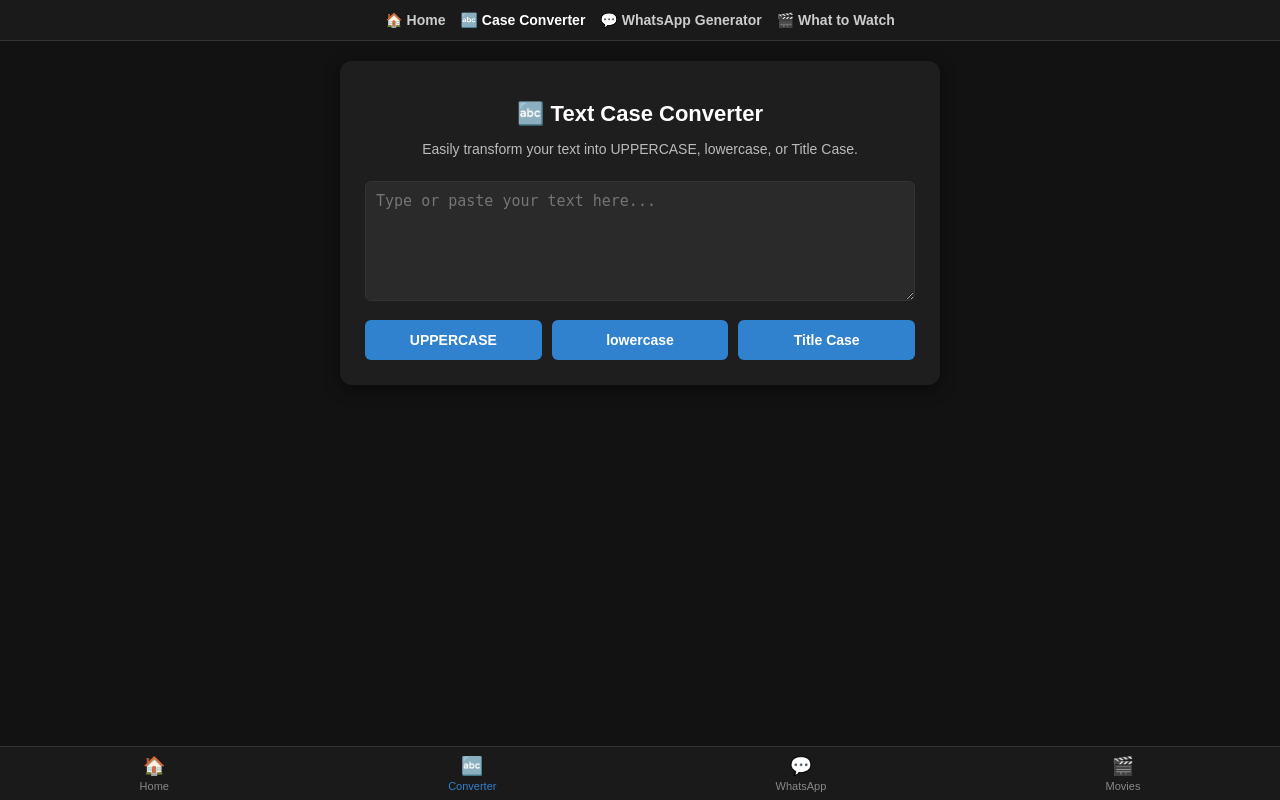
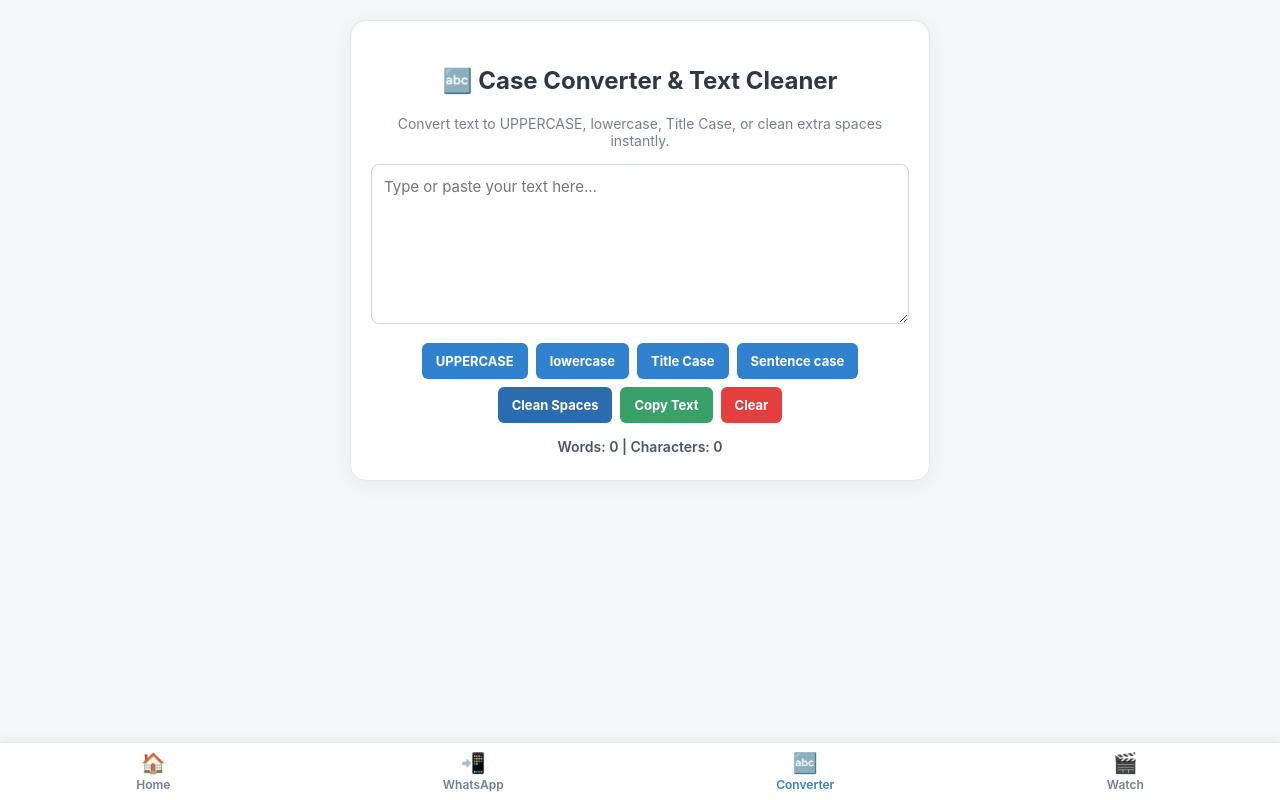
Before and after one commit to A-SODIQY/text-toolkit, a Flask app: template templates/case_converter.html in a window 1280 px wide. Run offline with Flask 3, Linux system fonts and the light colour scheme; the template is opened without the code that fills it, so the values that code supplies are empty.

Commit message:
Restore case converter route and html template

```diff
--- a/app.py
+++ b/app.py
@@ -35,6 +35,10 @@ def index():
 def whatsapp():
     return render_template('whatsapp.html')
 
+@app.route('/case-converter')
+def case_converter():
+    return render_template('case_converter.html')
+
 @app.route('/what-to-watch', methods=['GET', 'POST'])
 def what_to_watch():
     selected_genre = 'random'
@@ -43,7 +47,6 @@ def what_to_watch():
     if request.method == 'POST':
         selected_genre = request.form.get('genre', 'random')
 
-    # Surprise Me / Random Genre Handling
     if selected_genre == 'random' or selected_genre not in GENRE_MAP:
         chosen_key = random.choice(list(GENRE_MAP.keys()))
         config = GENRE_MAP[chosen_key]
@@ -70,7 +73,6 @@ def what_to_watch():
                 vote_average = round(item.get('vote_average', 0), 1)
                 release_date = item.get('release_date') or item.get('first_air_date') or 'N/A'
 
-                # Fetch Trailer URL
                 item_id = item.get('id')
                 trailer_url = None
                 try:
--- a/templates/case_converter.html
+++ b/templates/case_converter.html
@@ -3,159 +3,141 @@
 <head>
     <meta charset="UTF-8">
     <meta name="viewport" content="width=device-width, initial-scale=1.0">
-    <title>Case Converter - Quick Text Toolkit</title>
+    <title>Case Converter & Text Cleaner</title>
     <style>
-        * { box-sizing: border-box; }
-        body {
-            font-family: Arial, sans-serif;
-            background: #121212;
-            color: #ffffff;
-            margin: 0;
-            padding: 0 0 70px 0;
-            text-align: center;
-        }
+        * { box-sizing: border-box; font-family: -apple-system, BlinkMacSystemFont, "Segoe UI", Roboto, Helvetica, Arial, sans-serif; }
+        body { background-color: #f4f6f8; color: #2d3748; margin: 0; padding: 20px 15px 80px 15px; display: flex; flex-direction: column; align-items: center; }
+        .wrapper { width: 100%; max-width: 580px; display: flex; flex-direction: column; gap: 20px; }
+        .card { background: #ffffff; border-radius: 16px; padding: 25px 20px; box-shadow: 0 4px 20px rgba(0,0,0,0.05); border: 1px solid #e2e8f0; text-align: center; }
 
-        .navbar {
-            display: flex;
-            justify-content: center;
-            align-items: center;
-            gap: 15px;
-            background: #1a1a1a;
-            padding: 12px 10px;
-            border-bottom: 1px solid #333;
-            position: sticky;
-            top: 0;
-            z-index: 100;
-        }
-        .navbar a { color: #cccccc; text-decoration: none; font-size: 14px; font-weight: bold; }
-        .navbar a:hover, .navbar a.active { color: #ffffff; }
+        textarea { width: 100%; height: 160px; padding: 12px; border: 1px solid #cbd5e0; border-radius: 8px; font-size: 15px; margin-bottom: 15px; resize: vertical; }
 
-        .container {
-            max-width: 600px;
-            margin: 20px auto;
-            background: #1e1e1e;
-            padding: 25px;
-            border-radius: 12px;
-            box-shadow: 0 4px 15px rgba(0,0,0,0.5);
-        }
-        h1 { color: #ffffff; margin-bottom: 5px; font-size: 22px; }
-        p { color: #bbb; font-size: 14px; }
+        .btn-group { display: flex; flex-wrap: wrap; gap: 8px; justify-content: center; margin-bottom: 15px; }
+        .btn { background: #3182ce; color: white; border: none; padding: 10px 14px; border-radius: 6px; font-weight: bold; cursor: pointer; font-size: 13px; }
+        .btn-clear { background: #e53e3e; }
 
-        textarea {
-            width: 100%;
-            height: 120px;
-            background: #2a2a2a;
-            color: #ffffff;
-            border: 1px solid #333;
-            border-radius: 6px;
-            padding: 10px;
-            font-size: 15px;
-            margin-top: 10px;
-            resize: vertical;
-        }
+        .stats-box { font-size: 14px; color: #4a5568; font-weight: 600; margin-top: 10px; }
 
-        .btn-group {
-            display: flex;
-            gap: 10px;
-            margin-top: 15px;
-        }
-
-        button {
-            flex: 1;
-            padding: 12px;
-            border-radius: 6px;
-            font-size: 14px;
-            font-weight: bold;
-            cursor: pointer;
-            border: none;
-            background: #3182ce;
-            color: white;
-        }
-        button:hover { background: #2b6cb0; }
-
-        .result-box {
-            margin-top: 20px;
-            background: #2a2a2a;
-            padding: 15px;
-            border-radius: 8px;
-            text-align: left;
-            border-left: 5px solid #3182ce;
-        }
-
+        /* Bottom Navigation Bar */
         .bottom-nav {
             position: fixed;
             bottom: 0;
             left: 0;
             width: 100%;
-            background: #1a1a1a;
-            border-top: 1px solid #333;
+            background: #ffffff;
+            border-top: 1px solid #e2e8f0;
             display: flex;
             justify-content: space-around;
             padding: 8px 0;
+            box-shadow: 0 -2px 10px rgba(0,0,0,0.05);
             z-index: 1000;
         }
         .bottom-nav a {
-            color: #888888;
-            text-decoration: none;
-            font-size: 11px;
             display: flex;
             flex-direction: column;
             align-items: center;
-            gap: 3px;
+            text-decoration: none;
+            color: #718096;
+            font-size: 12px;
+            font-weight: 600;
         }
-        .bottom-nav a.active { color: #3182ce; }
-        .bottom-nav .icon { font-size: 18px; }
+        .bottom-nav a.active {
+            color: #3182ce;
+        }
+        .bottom-nav .icon {
+            font-size: 20px;
+            margin-bottom: 2px;
+        }
     </style>
 </head>
 <body>
 
-    <nav class="navbar">
-        <a href="/">🏠 Home</a>
-        <a href="/case-converter" class="active">🔤 Case Converter</a>
-        <a href="/whatsapp">💬 WhatsApp Generator</a>
-        <a href="/what-to-watch">🎬 What to Watch</a>
-    </nav>
+    <div class="wrapper">
+        <div class="card">
+            <h2>🔤 Case Converter & Text Cleaner</h2>
+            <p style="font-size: 14px; color: #718096; margin-bottom: 15px;">Convert text to UPPERCASE, lowercase, Title Case, or clean extra spaces instantly.</p>
 
-    <div class="container">
-        <h1>🔤 Text Case Converter</h1>
-        <p>Easily transform your text into UPPERCASE, lowercase, or Title Case.</p>
-
-        <form method="POST" action="/case-converter">
-            <textarea name="text" placeholder="Type or paste your text here..." required>{{ original_text or '' }}</textarea>
+            <textarea id="text-input" placeholder="Type or paste your text here..." oninput="updateStats()"></textarea>
 
             <div class="btn-group">
-                <button type="submit" name="type" value="uppercase">UPPERCASE</button>
-                <button type="submit" name="type" value="lowercase">lowercase</button>
-                <button type="submit" name="type" value="titlecase">Title Case</button>
+                <button onclick="toUpper()" class="btn">UPPERCASE</button>
+                <button onclick="toLower()" class="btn">lowercase</button>
+                <button onclick="toTitle()" class="btn">Title Case</button>
+
+                <button onclick="toSentence()" class="btn">Sentence case</button>
+                <button onclick="cleanSpaces()" class="btn" style="background: #2b6cb0;">Clean Spaces</button>
+                <button onclick="copyText()" class="btn" style="background: #38a169;">Copy Text</button>
+                <button onclick="clearText()" class="btn btn-clear">Clear</button>
             </div>
-        </form>
 
-        {% if converted_text %}
-        <div class="result-box">
-            <strong>Converted Result:</strong>
-            <p style="margin-top: 8px; font-size: 16px; color: #fff;">{{ converted_text }}</p>
+            <div class="stats-box">
+                Words: <span id="word-count">0</span> | Characters: <span id="char-count">0</span>
+            </div>
         </div>
-        {% endif %}
     </div>
 
+    <!-- Bottom Navigation Bar -->
     <nav class="bottom-nav">
         <a href="/">
             <span class="icon">🏠</span>
             <span>Home</span>
         </a>
+        <a href="/whatsapp">
+            <span class="icon">📲</span>
+            <span>WhatsApp</span>
+        </a>
         <a href="/case-converter" class="active">
             <span class="icon">🔤</span>
             <span>Converter</span>
         </a>
-        <a href="/whatsapp">
-            <span class="icon">💬</span>
-            <span>WhatsApp</span>
-        </a>
         <a href="/what-to-watch">
             <span class="icon">🎬</span>
-            <span>Movies</span>
+            <span>Watch</span>
         </a>
     </nav>
 
+    <script>
+        const textarea = document.getElementById('text-input');
+
+        function updateStats() {
+            let val = textarea.value;
+            document.getElementById('char-count').innerText = val.length;
+            let words = val.trim().split(/\s+/).filter(w => w.length > 0);
+            document.getElementById('word-count').innerText = words.length;
+        }
+
+        function toUpper() { textarea.value = textarea.value.toUpperCase(); updateStats(); }
+        function toLower() { textarea.value = textarea.value.toLowerCase(); updateStats(); }
+
+        function toTitle() {
+            textarea.value = textarea.value.toLowerCase().replace(/(?:^|\s)\w/g, function(match) {
+                return match.toUpperCase();
+            });
+            updateStats();
+        }
+
+        function toSentence() {
+            textarea.value = textarea.value.toLowerCase().replace(/(^\s*\w|[\.\!\?]\s*\w)/g, function(c) {
+                return c.toUpperCase();
+            });
+            updateStats();
+        }
+
+        function cleanSpaces() {
+            textarea.value = textarea.value.replace(/\s+/g, ' ').trim();
+            updateStats();
+        }
+
+        function copyText() {
+            textarea.select();
+            document.execCommand('copy');
+            alert('Text copied to clipboard!');
+        }
+
+        function clearText() {
+            textarea.value = '';
+            updateStats();
+        }
+    </script>
 </body>
 </html>
--- a/templates/index.html
+++ b/templates/index.html
@@ -71,7 +71,7 @@
 <div class="card" style="margin-top: 20px; text-align: center;">
     <h2>🔄 Text Case Converter</h2>
     <p>Instantly change text to UPPERCASE, lowercase, Capitalize Word, and more.</p>
-    <a href="/case-converter" class="button" style="display: inline-block; background-color: #075e54; color: #ffffff !important; font-weight: bold; width: auto; padding: 12px 24px; margin-top: 10px; text-decoration: none; border-radius: 5px;">Open Converter</a>
+    <a href="/case-converter" class="btn">Open Converter</a>
 </div>
 <!-- Content & Guide Section for SEO/AdSense -->
 <section style="margin-top: 40px; border-top: 1px solid #ddd; padding-top: 20px; color: #444; line-height: 1.6;">
```
